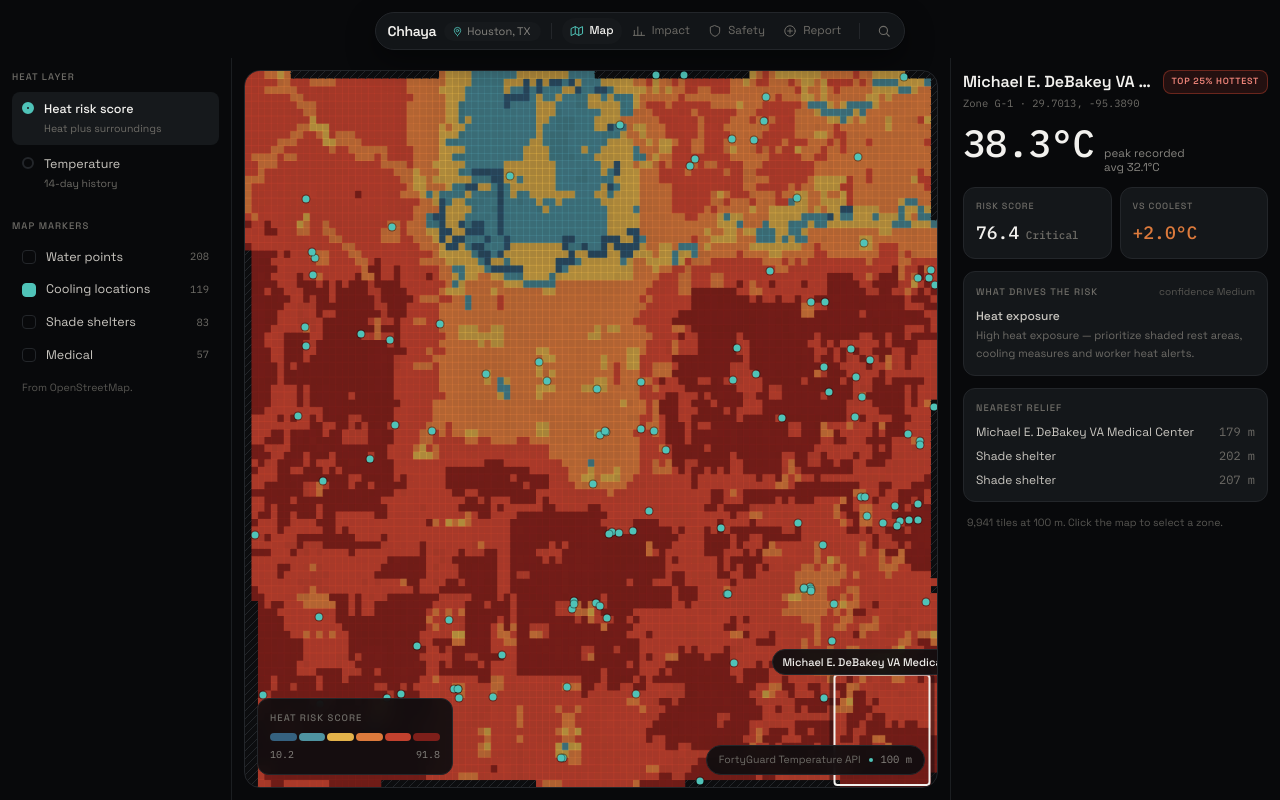
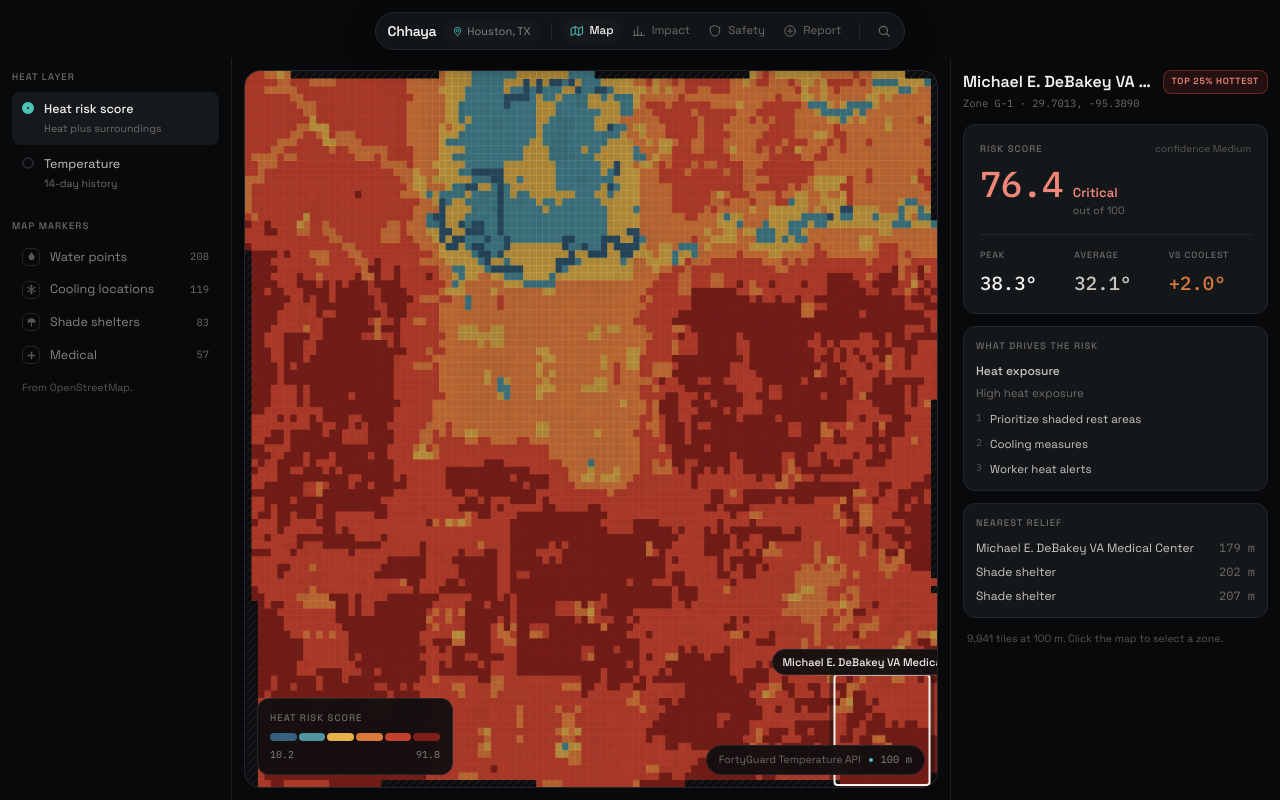
Before and after one commit to Digvijay010606/IsoTherm, a Next.js app in the folder web/: page / in a window 1280 px wide. Built offline with nearby package versions, Linux system fonts and the light colour scheme.

Commit message:
feat: restructure zone stats and surface recommended actions

```diff
--- a/web/app/globals.css
+++ b/web/app/globals.css
@@ -22,6 +22,10 @@
   --heat-4: #c2412e;
   --heat-5: #7e1f1a;
   --danger-ink: #f0857a;
+  --marker-water: #3f8fd0;
+  --marker-cooling: #b7e4ee;
+  --marker-shade: #f0b93f;
+  --marker-medical: #ef6f63;
 }
 
 @theme inline {
--- a/web/app/page.tsx
+++ b/web/app/page.tsx
@@ -3,6 +3,7 @@
 import { useState } from "react";
 import { AppShell } from "@/components/AppShell";
 import { SectionLabel } from "@/components/SectionLabel";
+import { RecommendedActions } from "@/components/RecommendedActions";
 import { HeatCanvas } from "@/components/HeatCanvas";
 import { MapMarkers, MARKER_KINDS, MARKER_COUNTS } from "@/components/MapMarkers";
 import { HEAT_LAYERS, TEMPERATURE_METRICS } from "@/lib/heatLayers";
@@ -27,9 +28,7 @@ export default function MapPage() {
   const [selectedZoneId, setSelectedZoneId] = useState(ZONES[0].id);
   const [searchedPlace, setSearchedPlace] = useState<Place | null>(null);
   const [tiles, setTiles] = useState<TilesFile | null>(null);
-  const [visibleKinds, setVisibleKinds] = useState<Set<ReliefKind>>(
-    () => new Set<ReliefKind>(["cooling"]),
-  );
+  const [visibleKinds, setVisibleKinds] = useState<Set<ReliefKind>>(() => new Set<ReliefKind>());
 
   const activeLayer = HEAT_LAYERS.find((layer) => layer.id === layerId) ?? HEAT_LAYERS[0];
   const showsRisk = activeLayer.dataKey === "risk";
@@ -43,6 +42,14 @@ export default function MapPage() {
     tiles && searchedPlace ? toPercent(tiles, searchedPlace.lat, searchedPlace.lon) : null;
 
   const coolest = ZONES[ZONES.length - 1];
+  const riskTone =
+    zone.riskCategory === "Critical"
+      ? "text-danger-ink"
+      : zone.riskCategory === "High"
+        ? "text-heat-3"
+        : zone.riskCategory === "Moderate"
+          ? "text-heat-2"
+          : "text-heat-1";
   const band = Math.ceil((zone.rank / ZONES.length) * 4);
   const bandLabel = ["TOP 25% HOTTEST", "UPPER MIDDLE", "LOWER MIDDLE", "COOLEST 25%"][band - 1];
   const bandTone = ["bg-heat-4/15 border-heat-4/45 text-danger-ink", "bg-heat-3/15 border-heat-3/45 text-heat-3", "bg-heat-2/15 border-heat-2/45 text-heat-2", "bg-heat-1/15 border-heat-1/45 text-heat-1"][band - 1];
@@ -139,6 +146,7 @@ export default function MapPage() {
         <div className="mt-2 space-y-0.5">
           {MARKER_KINDS.map((kind) => {
             const on = visibleKinds.has(kind.id);
+            const Icon = kind.icon;
             return (
               <button
                 key={kind.id}
@@ -148,13 +156,17 @@ export default function MapPage() {
                 className="flex w-full items-center gap-2.5 rounded-lg px-2.5 py-1.5 text-left transition-colors hover:bg-surface-2/60"
               >
                 <span
-                  className="h-3.5 w-3.5 shrink-0 rounded border"
+                  className="flex size-[18px] shrink-0 items-center justify-center rounded-md border"
                   style={{
-                    backgroundColor: on ? kind.color : "transparent",
                     borderColor: on ? kind.color : "var(--line)",
+                    color: on ? kind.color : "var(--ink-5)",
                   }}
-                />
-                <span className="flex-1 text-[12.5px] text-ink-2">{kind.label}</span>
+                >
+                  <Icon size={11} />
+                </span>
+                <span className={`flex-1 text-[12.5px] ${on ? "text-ink" : "text-ink-3"}`}>
+                  {kind.label}
+                </span>
                 <span className="font-mono text-[10.5px] text-ink-4">{MARKER_COUNTS[kind.id] ?? 0}</span>
               </button>
             );
@@ -270,46 +282,54 @@ export default function MapPage() {
             </span>
           </div>
 
-          <div className="flex items-baseline gap-2.5">
-            <span className="font-mono text-[38px] font-medium leading-none tracking-tight tabular-nums text-ink">
-              {zone.peakMax.toFixed(1)}°C
-            </span>
-            <span className="text-[11.5px] leading-tight text-ink-3">
-              peak recorded
-              <br />
-              avg {zone.meanTemp.toFixed(1)}°C
-            </span>
-          </div>
+          <div className="rounded-xl border border-line bg-surface p-4">
+            <div className="flex items-baseline justify-between gap-2">
+              <SectionLabel>Risk score</SectionLabel>
+              <span className="text-[10px] text-ink-5">confidence {zone.dataConfidence}</span>
+            </div>
 
-          <div className="grid grid-cols-2 gap-2">
-            <div className="rounded-xl border border-line bg-surface p-3">
-              <div className="text-[9px] font-medium uppercase tracking-[0.1em] text-ink-4">Risk score</div>
-              <div className="mt-1.5 font-mono text-[18px] font-medium tabular-nums text-ink">
+            <div className="mt-2.5 flex items-baseline gap-2.5">
+              <span className={`font-mono text-[36px] font-medium leading-none tracking-tight tabular-nums ${riskTone}`}>
                 {zone.riskScore?.toFixed(1) ?? "—"}
-                <span className="text-[11px] text-ink-4"> {zone.riskCategory}</span>
+              </span>
+              <div>
+                <div className={`text-[13px] font-semibold ${riskTone}`}>{zone.riskCategory}</div>
+                <div className="text-[10.5px] text-ink-4">out of 100</div>
               </div>
             </div>
-            <div className="rounded-xl border border-line bg-surface p-3">
-              <div className="text-[9px] font-medium uppercase tracking-[0.1em] text-ink-4">vs coolest</div>
-              <div className="mt-1.5 font-mono text-[18px] font-medium tabular-nums text-heat-3">
-                +{(zone.peakMean - coolest.peakMean).toFixed(1)}°C
+
+            <div className="mt-4 grid grid-cols-3 gap-3 border-t border-line pt-3.5">
+              <div>
+                <div className="text-[9px] font-medium uppercase tracking-[0.1em] text-ink-4">Peak</div>
+                <div className="mt-1.5 font-mono text-[19px] font-medium tabular-nums text-ink">
+                  {zone.peakMax.toFixed(1)}°
+                </div>
+              </div>
+              <div>
+                <div className="text-[9px] font-medium uppercase tracking-[0.1em] text-ink-4">Average</div>
+                <div className="mt-1.5 font-mono text-[19px] font-medium tabular-nums text-ink-2">
+                  {zone.meanTemp.toFixed(1)}°
+                </div>
+              </div>
+              <div>
+                <div className="text-[9px] font-medium uppercase tracking-[0.1em] text-ink-4">vs coolest</div>
+                <div className="mt-1.5 font-mono text-[19px] font-medium tabular-nums text-heat-3">
+                  +{(zone.peakMean - coolest.peakMean).toFixed(1)}°
+                </div>
               </div>
             </div>
           </div>
 
           {zone.topDrivers.length > 0 ? (
             <div className="rounded-xl border border-line bg-surface p-3">
-              <div className="flex items-baseline justify-between">
-                <SectionLabel>What drives the risk</SectionLabel>
-                <span className="text-[10px] text-ink-5">confidence {zone.dataConfidence}</span>
-              </div>
+              <SectionLabel>What drives the risk</SectionLabel>
               <div className="mt-2 space-y-2.5">
                 {zone.topDrivers.map((entry) => (
                   <div key={entry.driver}>
                     <div className="text-[12px] font-medium text-ink-2">{entry.driver}</div>
-                    <p className="mt-0.5 text-[11px] leading-relaxed text-ink-4 text-pretty">
-                      {entry.recommendation}
-                    </p>
+                    <div className="mt-1">
+                      <RecommendedActions text={entry.recommendation} />
+                    </div>
                   </div>
                 ))}
               </div>
--- a/web/app/report/page.tsx
+++ b/web/app/report/page.tsx
@@ -11,7 +11,7 @@ import { ZONES, nearestZone, zoneLabel } from "@/lib/realData";
 import type { ReportCategoryId } from "@/lib/types";
 
 export default function ReportPage() {
-  const [categoryId, setCategoryId] = useState<ReportCategoryId | null>("no-shade");
+  const [categoryId, setCategoryId] = useState<ReportCategoryId | null>(null);
   const [zoneId, setZoneId] = useState(ZONES[0].id);
   const [detail, setDetail] = useState("");
   const [submitted, setSubmitted] = useState(false);
--- a/web/components/MapMarkers.tsx
+++ b/web/components/MapMarkers.tsx
@@ -2,13 +2,21 @@
 
 import { RELIEF_POINTS, reliefLabel } from "@/lib/realData";
 import { toPercent } from "@/lib/projection";
+import { DropIcon, SnowIcon, UmbrellaIcon, MedicalIcon } from "./icons";
 import type { ReliefKind, TilesFile } from "@/lib/types";
 
-export const MARKER_KINDS: { id: ReliefKind; label: string; color: string }[] = [
-  { id: "water", label: "Water points", color: "var(--heat-1)" },
-  { id: "cooling", label: "Cooling locations", color: "var(--accent)" },
-  { id: "shade", label: "Shade shelters", color: "var(--heat-2)" },
-  { id: "medical", label: "Medical", color: "var(--danger-ink)" },
+type MarkerKind = {
+  id: ReliefKind;
+  label: string;
+  color: string;
+  icon: (props: { size?: number; className?: string }) => React.ReactElement;
+};
+
+export const MARKER_KINDS: MarkerKind[] = [
+  { id: "water", label: "Water points", color: "var(--marker-water)", icon: DropIcon },
+  { id: "cooling", label: "Cooling locations", color: "var(--marker-cooling)", icon: SnowIcon },
+  { id: "shade", label: "Shade shelters", color: "var(--marker-shade)", icon: UmbrellaIcon },
+  { id: "medical", label: "Medical", color: "var(--marker-medical)", icon: MedicalIcon },
 ];
 
 export const MARKER_COUNTS: Record<string, number> = RELIEF_POINTS.reduce(
@@ -25,26 +33,29 @@ type MapMarkersProps = {
 };
 
 export function MapMarkers({ tiles, visible }: MapMarkersProps) {
-  const colorFor = (kind: ReliefKind) =>
-    MARKER_KINDS.find((entry) => entry.id === kind)?.color ?? "var(--ink-3)";
-
   return (
     <>
       {RELIEF_POINTS.map((point, index) => {
         if (!visible.has(point.kind)) return null;
+        const kind = MARKER_KINDS.find((entry) => entry.id === point.kind);
+        if (!kind) return null;
         const { xPercent, yPercent } = toPercent(tiles, point.lat, point.lon);
         if (xPercent < 0 || xPercent > 100 || yPercent < 0 || yPercent > 100) return null;
+        const Icon = kind.icon;
         return (
           <span
             key={index}
             title={reliefLabel(point)}
-            className="pointer-events-none absolute h-[7px] w-[7px] -translate-x-1/2 -translate-y-1/2 rounded-full ring-1 ring-black/40"
+            className="pointer-events-none absolute flex size-4 -translate-x-1/2 -translate-y-1/2 items-center justify-center rounded-full shadow-[0_1px_3px_rgba(0,0,0,0.55)] ring-1 ring-black/45"
             style={{
               left: `${xPercent}%`,
               top: `${yPercent}%`,
-              backgroundColor: colorFor(point.kind),
+              backgroundColor: kind.color,
+              color: "var(--app)",
             }}
-          />
+          >
+            <Icon size={10} />
+          </span>
         );
       })}
     </>
--- /dev/null
+++ b/web/components/RecommendedActions.tsx
@@ -0,0 +1,26 @@
+import { parseRecommendation } from "@/lib/recommendations";
+
+export function RecommendedActions({ text }: { text: string | null }) {
+  if (!text) return null;
+
+  const { finding, actions } = parseRecommendation(text);
+
+  return (
+    <div>
+      <p className="text-[11.5px] leading-relaxed text-ink-4 text-pretty">{finding}</p>
+
+      {actions.length > 0 ? (
+        <ol className="mt-2 space-y-1.5">
+          {actions.map((action, index) => (
+            <li key={action} className="flex gap-2">
+              <span className="mt-[3px] font-mono text-[10px] leading-none text-ink-5">
+                {index + 1}
+              </span>
+              <span className="text-[11.5px] leading-relaxed text-ink-2 text-pretty">{action}</span>
+            </li>
+          ))}
+        </ol>
+      ) : null}
+    </div>
+  );
+}
--- a/web/components/icons.tsx
+++ b/web/components/icons.tsx
@@ -24,8 +24,38 @@ export function WarningIcon(props: IconProps) {
 
 export function DropIcon(props: IconProps) {
   return (
-    <svg width={props.size ?? 16} height={props.size ?? 16} viewBox="0 0 24 24" fill="none" stroke="currentColor" strokeWidth={1.8} strokeLinecap="round" strokeLinejoin="round" className={props.className}>
-      <path d="M12 3s6 6.4 6 10.4A6 6 0 0 1 6 13.4C6 9.4 12 3 12 3z" />
+    <svg width={props.size ?? 16} height={props.size ?? 16} viewBox="0 0 24 24" fill="currentColor" className={props.className}>
+      <path d="M12 2.6c0 0 6.6 6.9 6.6 11.1a6.6 6.6 0 1 1-13.2 0C5.4 9.5 12 2.6 12 2.6z" />
+    </svg>
+  );
+}
+
+export function SnowIcon(props: IconProps) {
+  return (
+    <svg width={props.size ?? 16} height={props.size ?? 16} viewBox="0 0 24 24" fill="none" stroke="currentColor" strokeWidth={2.2} strokeLinecap="round" strokeLinejoin="round" className={props.className}>
+      <path d="M12 2.4v19.2" />
+      <path d="M3.7 7.2 20.3 16.8" />
+      <path d="M20.3 7.2 3.7 16.8" />
+      <path d="M9.2 4.4 12 7.2l2.8-2.8" />
+      <path d="M9.2 19.6 12 16.8l2.8 2.8" />
+    </svg>
+  );
+}
+
+export function UmbrellaIcon(props: IconProps) {
+  return (
+    <svg width={props.size ?? 16} height={props.size ?? 16} viewBox="0 0 24 24" fill="none" stroke="currentColor" strokeWidth={2.4} strokeLinecap="round" strokeLinejoin="round" className={props.className}>
+      <path d="M2.6 12a9.4 9.4 0 0 1 18.8 0z" fill="currentColor" stroke="none" />
+      <path d="M12 12v7.4" />
+    </svg>
+  );
+}
+
+export function MedicalIcon(props: IconProps) {
+  return (
+    <svg width={props.size ?? 16} height={props.size ?? 16} viewBox="0 0 24 24" fill="none" stroke="currentColor" strokeWidth={3.2} strokeLinecap="round" className={props.className}>
+      <path d="M12 5v14" />
+      <path d="M5 12h14" />
     </svg>
   );
 }
--- /dev/null
+++ b/web/lib/recommendations.ts
@@ -0,0 +1,24 @@
+const FINDING_SEPARATOR = " — ";
+const ACTION_SEPARATOR = /,\s+|\s+and\s+/;
+
+export type ParsedRecommendation = {
+  finding: string;
+  actions: string[];
+};
+
+export function parseRecommendation(text: string): ParsedRecommendation {
+  const separatorIndex = text.indexOf(FINDING_SEPARATOR);
+  if (separatorIndex === -1) return { finding: text, actions: [] };
+
+  const finding = text.slice(0, separatorIndex);
+  const actions = text
+    .slice(separatorIndex + FINDING_SEPARATOR.length)
+    .replace(/\.$/, "")
+    .split(ACTION_SEPARATOR)
+    .map((part) => part.trim())
+    .filter(Boolean)
+    .map((part) => part.charAt(0).toUpperCase() + part.slice(1));
+
+  if (actions.length < 2) return { finding: text, actions: [] };
+  return { finding, actions };
+}
```
Also changed, not shown: web/app/impact/page.tsx (+37 -30 lines), web/app/safety/page.tsx (+4 -3 lines).
